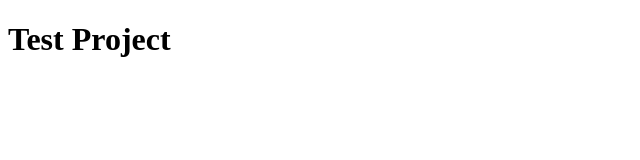
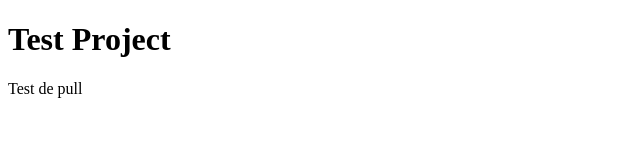
Before and after one commit to sarah19-bot/test-project, a plain HTML site: page index.html in a window 1280 px wide. Shown: the full height of the page, 0-640 px from the left. Drawn offline with Linux system fonts and the light colour scheme.

Commit message:
test pull commit

```diff
--- a/index.html
+++ b/index.html
@@ -8,5 +8,8 @@
 </head>
 <body>
     <h1>Test Project</h1>
+    <p>
+        Test de pull
+    </p>
 </body>
 </html>
```
